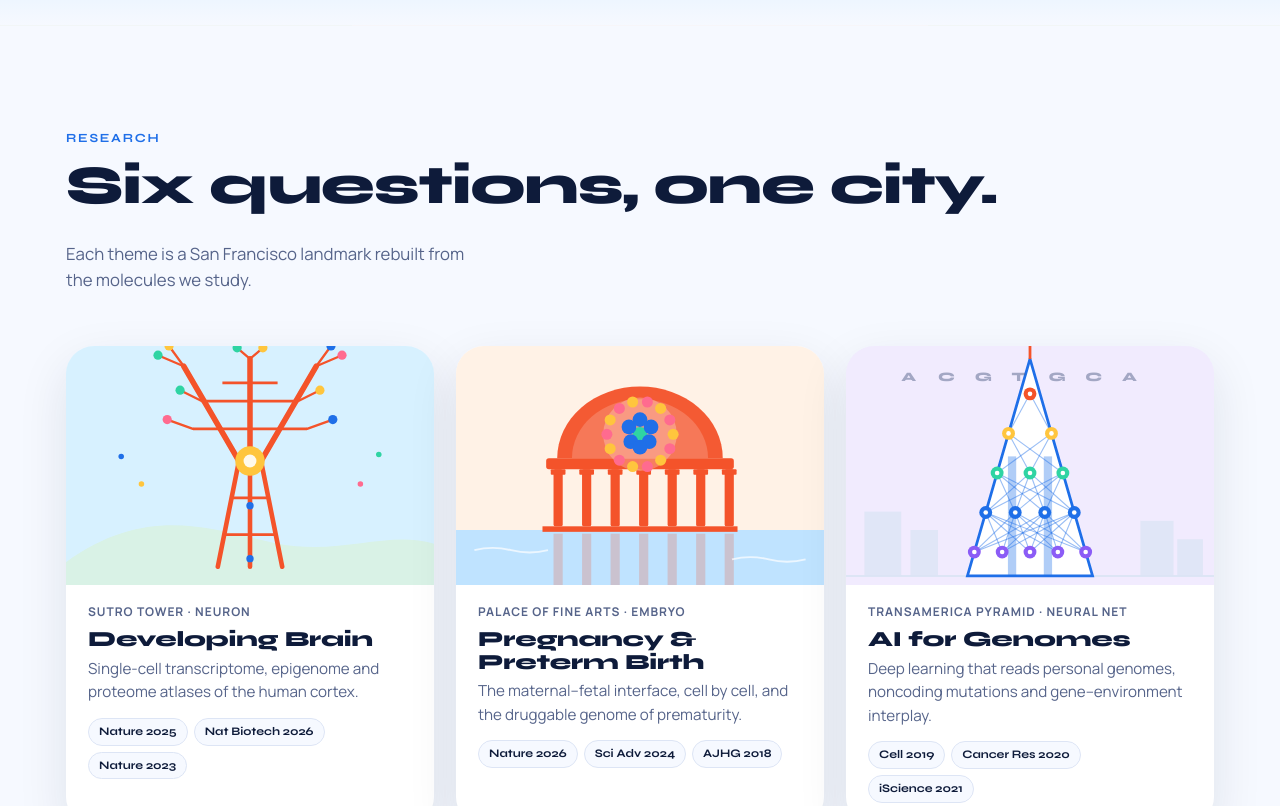
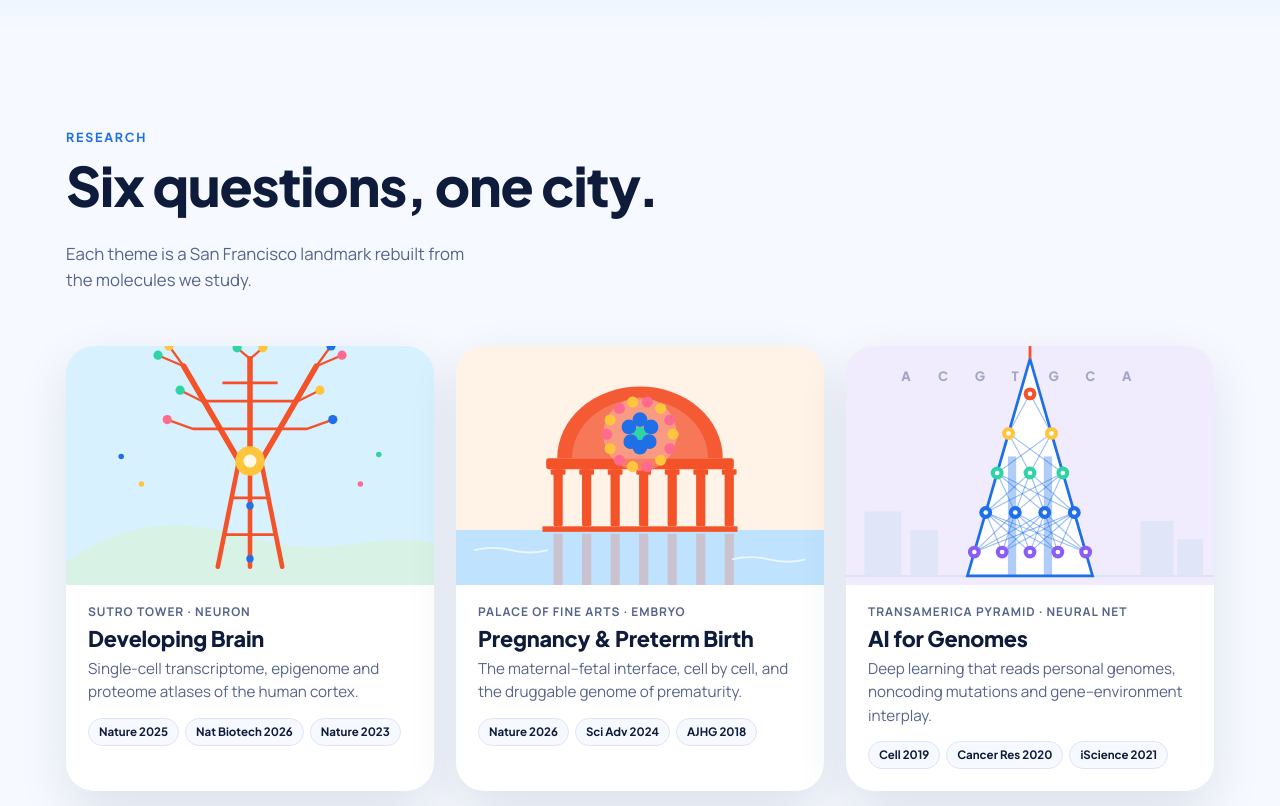
Before and after one commit to jorlenli/complexdisease.org, a plain HTML site: page index.html in a window 1280 px wide. Shown: the part 1060-1866 px from the top of the page. Drawn offline with Linux system fonts and the light colour scheme.

Commit message:
Add files via upload

```diff
--- a/index.html
+++ b/index.html
@@ -6,14 +6,14 @@
 <meta name="description" content="Laboratory of Complex Diseases, UCSF. Single-cell atlases, personal genomes and machine learning to see disease before it shows.">
 <style>body{margin:0}img{max-width:100%}[hidden]{display:none!important}</style>
 <title>Li Lab UCSF</title>
-<link rel="stylesheet" href="https://fonts.googleapis.com/css2?family=Syne:wght@500;700;800&family=Manrope:wght@400;500;600;700&display=swap">
+<link rel="stylesheet" href="https://fonts.googleapis.com/css2?family=Plus+Jakarta+Sans:wght@600;700;800&family=Manrope:wght@400;500;600;700&display=swap">
 <style>
 /* Layout: full-bleed illustrated bands; San Francisco landmarks redrawn as genomes, neurons and networks. */
 :root{
   --bg:#f6f9ff; --surface:#ffffff; --fg:#0e1b3a; --muted:#56648a; --line:#dde5f5;
   --orange:#f4532a; --blue:#1f6fe8; --sky:#8ed6ff; --gold:#ffc53d; --mint:#2fd4a3; --coral:#ff6b8f; --violet:#8b5cf6;
   --fog:#ffffff; --water:#bfe3ff; --hill:#d9f2e6; --tower:#f4532a;
-  --display:'Syne',system-ui,sans-serif; --body:'Manrope',system-ui,sans-serif;
+  --display:'Plus Jakarta Sans',system-ui,sans-serif; --body:'Manrope',system-ui,sans-serif;
   --shadow:0 18px 50px rgba(14,27,58,.10);
 }
 @media (prefers-color-scheme: dark){ :root:not([data-theme="light"]){
@@ -484,7 +484,7 @@ function ai(){
   // antenna
   el('line',{x1:200,y1:14,x2:200,y2:0,stroke:css('--orange'),'stroke-width':3},s);
   // input genome glyphs on the ground
-  'ACGTGCA'.split('').forEach((b,i)=>el('text',{x:60+i*40,y:38,'font-family':'Syne,sans-serif','font-weight':800,'font-size':14,fill:css('--muted'),opacity:.5},s).textContent=b);
+  'ACGTGCA'.split('').forEach((b,i)=>el('text',{x:60+i*40,y:38,'font-family':'Plus Jakarta Sans,sans-serif','font-weight':800,'font-size':14,fill:css('--muted'),opacity:.5},s).textContent=b);
 }
 
 /* ---------- Bay Bridge as ECG ---------- */
```
